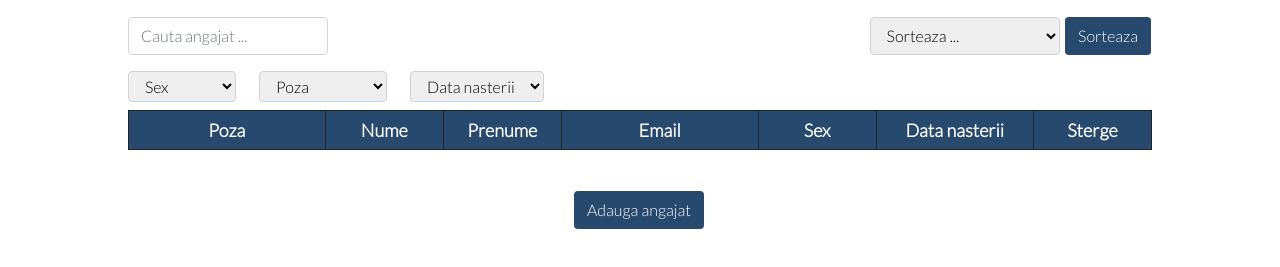
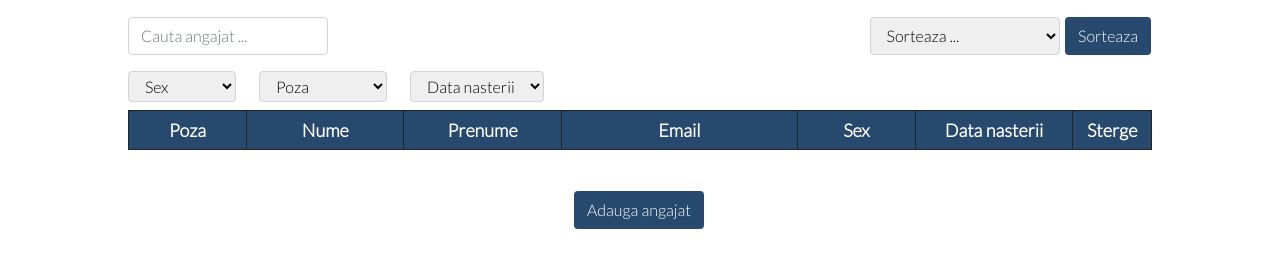
Before and after one commit to papi106/CMS_JavaScript_Firebase, a website with bundled scripts: page index.html in a window 1280 px wide. Shown: the part 163-430 px from the top of the page. Built offline with nearby package versions, Linux system fonts and the light colour scheme; no server answers.

Commit message:
width changes for design project done

```diff
--- a/index.html
+++ b/index.html
@@ -101,13 +101,13 @@
             <div class="table-responsive">
                 <table class="table table-bordered border-dark">
                     <thead style="background-color: #27496D;">
-                        <th style="width:25%">Poza</th>
-                        <th style="width:15%">Nume</th>
-                        <th style="width:15%">Prenume</th>
-                        <th style="width:25%">Email</th>
+                        <th style="width:15%">Poza</th>
+                        <th style="width:20%">Nume</th>
+                        <th style="width:20%">Prenume</th>
+                        <th style="width:30%">Email</th>
                         <th style="width:15%">Sex</th>
                         <th style="width:20%">Data nasterii</th>
-                        <th style="width:15%">Sterge</th>
+                        <th style="width:10%">Sterge</th>
                     </thead>
                     <tbody id="table-employees">
                     </tbody>
```
